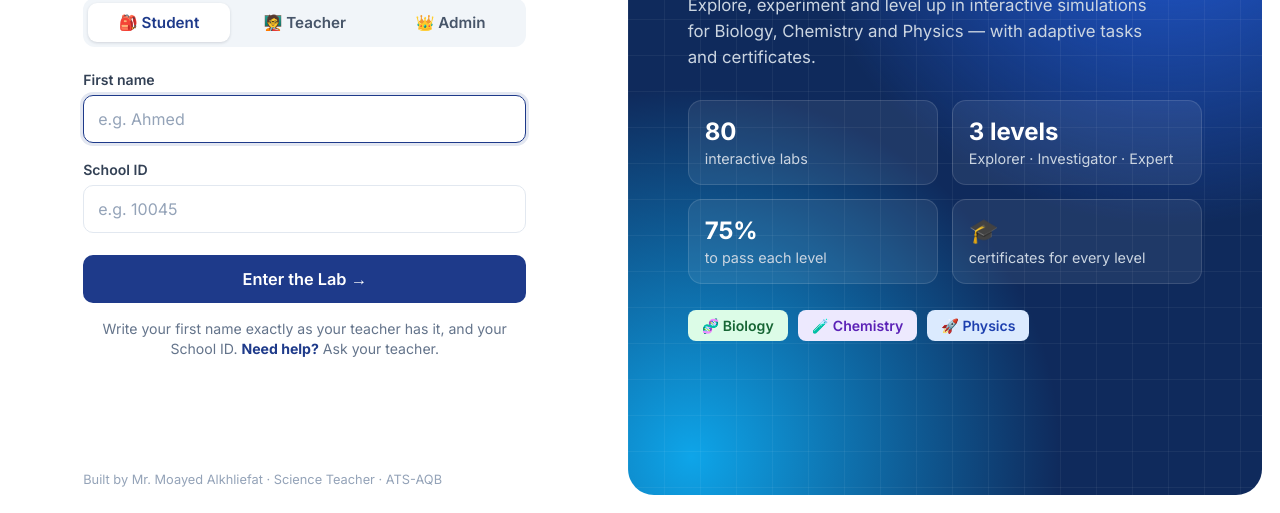
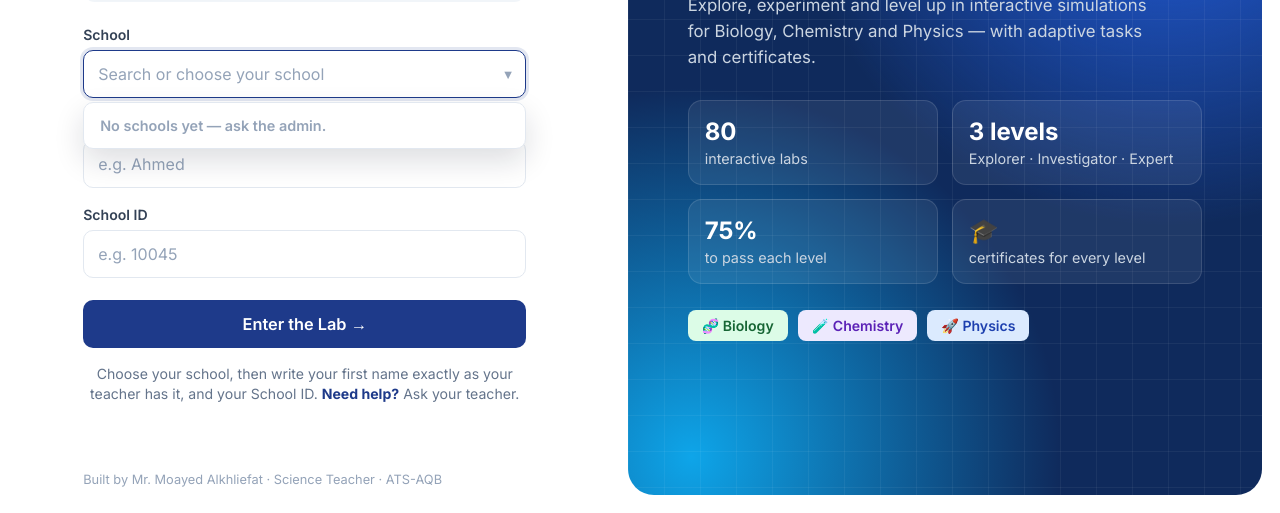
Before and after one commit to moayedalkhliefat/Science1971, a plain HTML site: page index.html in a window 1280 px wide. Shown: the part 287-800 px from the top of the page. Drawn offline with Linux system fonts and the light colour scheme; no server answers.

Commit message:
Sign-in: choose your school from a searchable list (students and teachers)
Co-Authored-By: Claude Opus 5.5 <noreply@anthropic.com>
Claude-Session: https://claude.ai/code/session_01At6FieeGQa8A72r7fYioaX

```diff
--- a/assets/app.js
+++ b/assets/app.js
@@ -137,5 +137,46 @@
     setTimeout(() => URL.revokeObjectURL(a.href), 1000);
   }
 
-  window.S1971 = { rpc, getSession, setSession, clearSession, requireRole, logout, homeFor, root, esc, toast, fmtDate, gradeNum, modal, changePasswordDialog, downloadCSV };
+
+  // Searchable school dropdown: schoolPicker(host, {value, placeholder, onChange}) → {get(), set(v), load()}
+  let SCHOOLS = null;
+  async function loadSchools(force) { if (!SCHOOLS || force) { try { SCHOOLS = await rpc("list_schools", {}); } catch (e) { SCHOOLS = SCHOOLS || []; } } return SCHOOLS; }
+  function spStyle() {
+    if (document.getElementById("sp-style")) return;
+    const st = document.createElement("style"); st.id = "sp-style";
+    st.textContent = `.sp{position:relative}.sp input{width:100%}.sp .sp-ic{position:absolute;right:12px;top:50%;transform:translateY(-50%);pointer-events:none;color:#94a3b8;font-size:.8rem}
+.sp-list{position:absolute;left:0;right:0;top:calc(100% + 4px);background:#fff;border:1.5px solid #e2e8f0;border-radius:10px;box-shadow:0 12px 30px rgba(15,23,42,.14);max-height:230px;overflow:auto;z-index:60;padding:4px;display:none}
+.sp.open .sp-list{display:block}.sp-opt{padding:9px 12px;border-radius:7px;cursor:pointer;font-size:.95rem;color:#0f172a}.sp-opt.act,.sp-opt:hover{background:#eef2ff;color:#1e3a8a}
+.sp-opt mark{background:#fde68a;color:inherit;border-radius:3px}.sp-none{padding:10px 12px;color:#94a3b8;font-size:.9rem}.sp.bad input{border-color:#ef4444!important}`;
+    document.head.appendChild(st);
+  }
+  function schoolPicker(host, o) {
+    o = o || {}; spStyle();
+    host.classList.add("sp");
+    host.innerHTML = `<input type="text" autocomplete="off" spellcheck="false" placeholder="${esc(o.placeholder || "Search or choose your school")}"><span class="sp-ic">▼</span><div class="sp-list" role="listbox"></div>`;
+    const inp = host.querySelector("input"), list = host.querySelector(".sp-list");
+    let chosen = o.value || "", act = -1, shown = [];
+    inp.value = chosen;
+    const exact = v => (SCHOOLS || []).find(n => n.toLowerCase() === String(v || "").trim().toLowerCase()) || "";
+    function draw() {
+      const q = inp.value.trim().toLowerCase(), all = SCHOOLS || [];
+      shown = q && q !== chosen.toLowerCase() ? all.filter(n => n.toLowerCase().includes(q)) : all.slice();
+      list.innerHTML = shown.length ? shown.map((n, i) => { const k = q && q !== chosen.toLowerCase() ? n.toLowerCase().indexOf(q) : -1; const lab = k >= 0 ? esc(n.slice(0, k)) + "<mark>" + esc(n.slice(k, k + q.length)) + "</mark>" + esc(n.slice(k + q.length)) : esc(n); return `<div class="sp-opt${i === act ? " act" : ""}" data-i="${i}">${lab}</div>`; }).join("")
+        : `<div class="sp-none">${all.length ? "No school matches “" + esc(inp.value) + "”" : "No schools yet — ask the admin."}</div>`;
+    }
+    function pick(n) { chosen = n; inp.value = n; host.classList.remove("open", "bad"); act = -1; if (o.onChange) o.onChange(n); }
+    inp.addEventListener("focus", async () => { await loadSchools(); act = -1; draw(); host.classList.add("open"); inp.select(); });
+    inp.addEventListener("input", () => { act = 0; draw(); host.classList.add("open"); host.classList.remove("bad"); });
+    inp.addEventListener("keydown", e => {
+      if (e.key === "ArrowDown" || e.key === "ArrowUp") { e.preventDefault(); if (!host.classList.contains("open")) { draw(); host.classList.add("open"); } act = Math.max(0, Math.min(shown.length - 1, act + (e.key === "ArrowDown" ? 1 : -1))); draw(); const el = list.querySelector(".act"); if (el) el.scrollIntoView({ block: "nearest" }); }
+      else if (e.key === "Enter" && host.classList.contains("open")) { if (shown[act] || shown.length === 1) { e.preventDefault(); pick(shown[act] || shown[0]); } }
+      else if (e.key === "Escape") host.classList.remove("open");
+    });
+    list.addEventListener("mousedown", e => { const el = e.target.closest(".sp-opt"); if (el) { e.preventDefault(); pick(shown[+el.dataset.i]); } });
+    inp.addEventListener("blur", () => { setTimeout(() => { host.classList.remove("open"); const m = exact(inp.value); if (m) { if (m !== chosen) pick(m); else inp.value = m; } else if (inp.value.trim()) { host.classList.add("bad"); chosen = ""; } else chosen = ""; }, 120); });
+    loadSchools();
+    return { get: () => exact(inp.value) || "", set: v => { chosen = v || ""; inp.value = chosen; host.classList.remove("bad"); }, input: inp, reload: () => loadSchools(true) };
+  }
+
+  window.S1971 = { rpc, getSession, setSession, clearSession, requireRole, logout, homeFor, root, esc, toast, fmtDate, gradeNum, modal, changePasswordDialog, downloadCSV, schoolPicker, loadSchools };
 })();
--- a/index.html
+++ b/index.html
@@ -21,6 +21,7 @@
   .role:hover{color:#1e3a8a}
   .role.active{background:#fff;color:#1e3a8a;box-shadow:0 1px 3px rgba(15,23,42,.14)}
   .lg-form label{display:block;font-weight:600;font-size:.88rem;color:#334155;margin:0 0 18px}
+  .lg-form .sp input{margin-top:0;padding-right:34px}
   .lg-form input{margin-top:7px;border:1.5px solid #e2e8f0;border-radius:10px;padding:13px 14px;font:400 1rem 'Inter',system-ui,sans-serif;background:#fff;color:#0f172a}
   .lg-form input::placeholder{color:#94a3b8}
   .lg-form input:focus{border-color:#1e3a8a;box-shadow:0 0 0 3px rgba(30,58,138,.12)}
@@ -55,6 +56,7 @@
       <button type="button" class="role" data-role="admin">👑 Admin</button>
     </div>
     <form id="login-form" autocomplete="off">
+      <label id="school-row"><span>School</span><div id="school-pick" style="margin-top:7px"></div></label>
       <label><span id="l1">First name</span><input id="f1" required></label>
       <label><span id="l2">School ID</span><input id="f2" required></label>
       <button class="lg-btn" id="login-btn" type="submit">Enter the Lab →</button>
@@ -90,13 +92,15 @@
 
 const ROLES = {
   student: { l1: "First name", p1: "e.g. Ahmed", l2: "School ID", p2: "e.g. 10045", t2: "text", mode: "numeric",
-             hint: "Write your first name exactly as your teacher has it, and your School ID. <b>Need help?</b> Ask your teacher.", btn: "Enter the Lab →" },
+             hint: "Choose your school, then write your first name exactly as your teacher has it, and your School ID. <b>Need help?</b> Ask your teacher.", btn: "Enter the Lab →" },
   teacher: { l1: "Username", p1: "Your teacher username", l2: "Password", p2: "••••••", t2: "password", mode: "text",
-             hint: "Your username and password come from the admin.", btn: "Log in →" },
+             hint: "Choose your school, then your username and password from the admin.", btn: "Log in →" },
   admin:   { l1: "Username", p1: "Admin username", l2: "Password", p2: "••••••", t2: "password", mode: "text",
              hint: "Admin access only.", btn: "Log in →" }
 };
 let role = "student";
+let lastSchool = ""; try { lastSchool = localStorage.getItem("s1971.school") || ""; } catch (e) {}
+const school = S1971.schoolPicker(document.getElementById("school-pick"), { value: lastSchool, placeholder: "Search or choose your school" });
 const f1 = document.getElementById("f1"), f2 = document.getElementById("f2"), btn = document.getElementById("login-btn");
 
 function setRole(r) {
@@ -106,9 +110,10 @@ function setRole(r) {
   f1.placeholder = c.p1; f2.placeholder = c.p2; f2.type = c.t2; f2.inputMode = c.mode;
   f1.autocomplete = r === "student" ? "off" : "username"; f2.autocomplete = r === "student" ? "off" : "current-password";
   f1.value = ""; f2.value = "";
+  document.getElementById("school-row").classList.toggle("hidden", r === "admin");
   document.getElementById("hint").innerHTML = c.hint;
   btn.textContent = c.btn;
-  f1.focus();
+  (r !== "admin" && !school.get() ? school.input : f1).focus();
 }
 document.querySelectorAll(".role").forEach(b => b.onclick = () => setRole(b.dataset.role));
 setRole("student");
@@ -118,13 +123,16 @@ try { document.getElementById("pass").textContent = S1971_CONFIG.PASS_MARK + "%"
 
 document.getElementById("login-form").addEventListener("submit", async e => {
   e.preventDefault();
+  const sc = role === "admin" ? null : school.get();
+  if (role !== "admin" && !sc) { S1971.toast("Choose your school from the list first.", "bad"); school.input.focus(); return; }
   btn.disabled = true;
   try {
     const r = role === "student"
-      ? await S1971.rpc("student_login", { p_first_name: f1.value, p_school_id: f2.value })
-      : await S1971.rpc("staff_login", { p_username: f1.value, p_password: f2.value });
+      ? await S1971.rpc("student_login", { p_first_name: f1.value, p_school_id: f2.value, p_school: sc })
+      : await S1971.rpc("staff_login", { p_username: f1.value, p_password: f2.value, p_school: sc });
     if (!r.ok) { S1971.toast(r.error, "bad"); return; }
     if (role === "admin" && r.role !== "admin") { S1971.toast("This is a teacher account — opening the teacher dashboard.", "good"); }
+    if (sc) { try { localStorage.setItem("s1971.school", sc); } catch (e) {} }
     S1971.setSession(r); location.href = S1971.homeFor(r);
   } catch (err) { S1971.toast(err.message, "bad"); } finally { btn.disabled = false; }
 });
```
